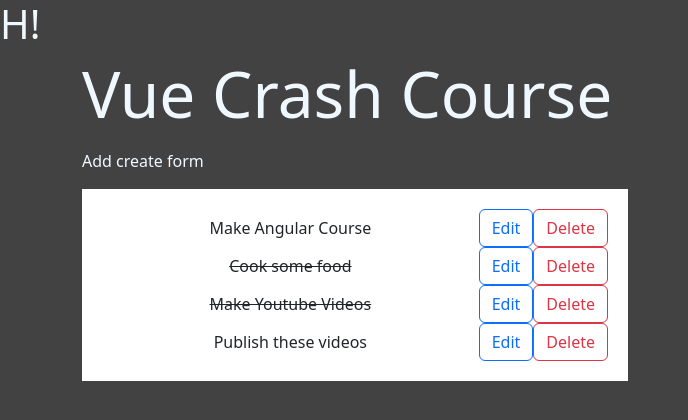
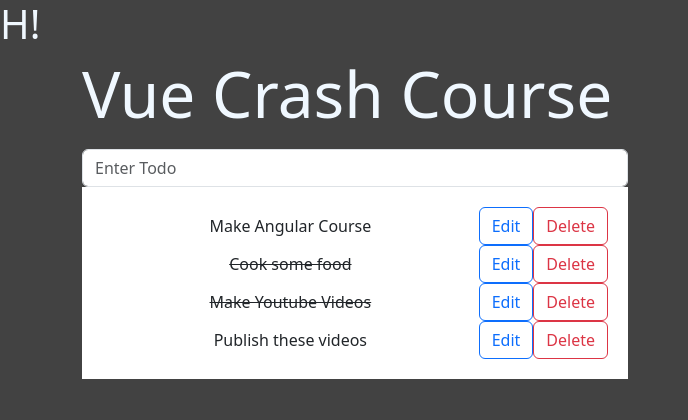
Before and after one commit to kartiksarwan2017/VueJS_Fundamentals, a Vue app: page / in a window 1280 px wide. Shown: the top 420 px of the page, without its empty margins (0-688 px from the left). Built offline with nearby package versions, Linux system fonts and the light colour scheme.

Commit message:
Adding info to list

```diff
--- /dev/null
+++ b/src/components/NewTodo.vue
@@ -0,0 +1,27 @@
+<template>
+   <form @submit.prevent="addTodo()" class="col-12 col-lf-6">
+     <input class="form-control" type="text" v-model="newTodo" placeholder="Enter Todo" />
+   </form>
+</template>
+
+<script>
+export default{
+    data() {
+        return {
+            newTodo: ""
+        }
+    },
+    methods: {
+        addTodo(){
+            if(this.newTodo.length > 1){
+                this.$emit("on-addtodo", this.newTodo);
+            }
+            this.newTodo = "";
+        }
+    }
+}
+</script>
+
+<style lang="stylus" scoped>
+
+</style>
--- a/src/components/ToDoList.vue
+++ b/src/components/ToDoList.vue
@@ -6,7 +6,9 @@
       </div>
     </div>
     <div class="row">
-      <p>Add create form</p>
+      <div class="col-12 col-lg-6">
+       <NewTodo @on-addtodo="addTodo($event)" />
+      </div>
     </div>
     <div class="row">
       <div class="col-12 col-lg-6">
@@ -28,10 +30,13 @@
 
 <script>
 import TodoItem from "./TodoItem";
+import NewTodo from "./NewTodo.vue";
 export default {
   name: "TodoList",
   components: {
     TodoItem,
+    NewTodo
+
   },
   data() {
     return {
```
